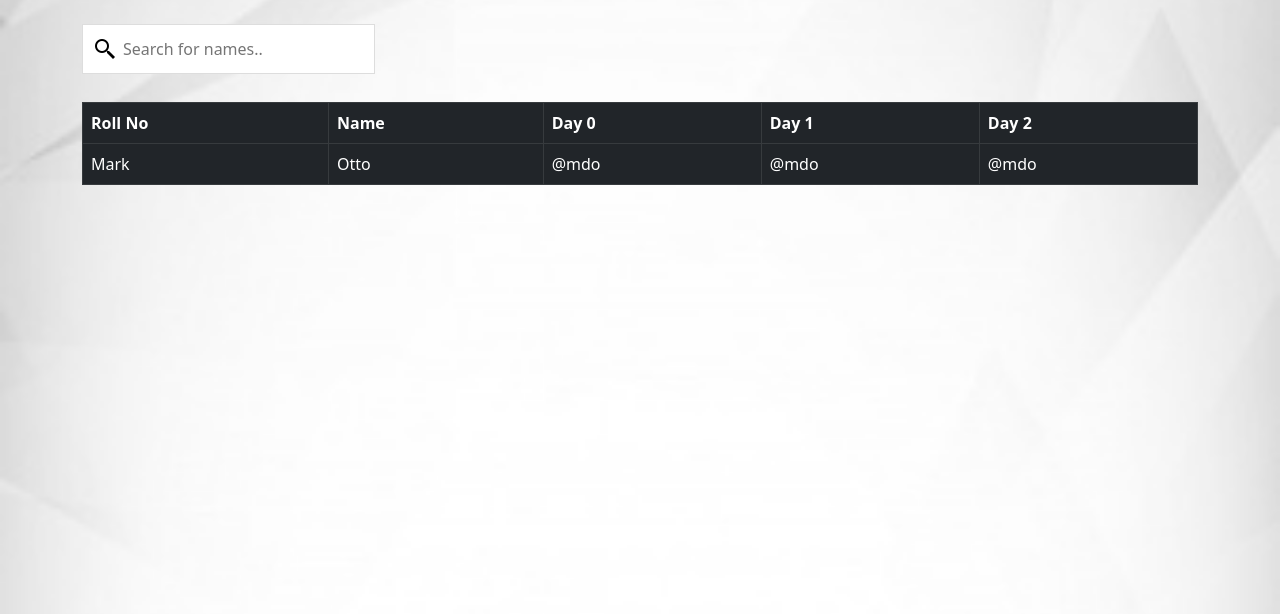
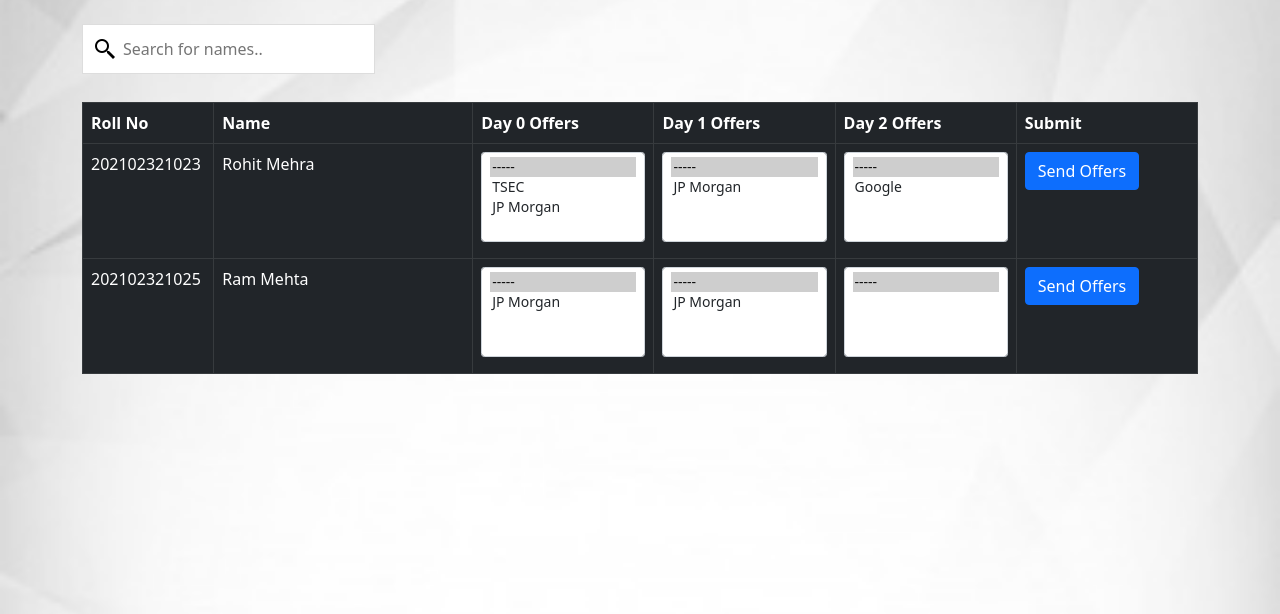
Before and after one commit to shobhitexe/placeme, a Django app: page /placement-status/ in a window 1280 px wide. Shown: the part 56-670 px from the top of the page. Run offline with Django 3.2, Linux system fonts and the light colour scheme; data comes from the database, SQL or seed files in the repository; both versions use the stored data as it was after the commit; some libraries are stand-ins or nearby versions.

Commit message:
added offers

```diff
--- a/base/models.py
+++ b/base/models.py
@@ -28,6 +28,7 @@ class Company(models.Model):
         ('Day 2', 'Day 2',),
     )
     day = models.CharField(max_length=25,choices=DAY_CHOICES,blank=False,default=DAY_CHOICES[0][0],null=False)
+
     class Meta:
         verbose_name_plural = "Company"
 
--- a/base/templates/placement_status.html
+++ b/base/templates/placement_status.html
@@ -4,6 +4,7 @@
 {% block content %}
 
 <link href="{% static 'css/placement_status.css' %}" rel="stylesheet">
+
 
 <div class="container">
     <br>
@@ -18,20 +19,55 @@
         <tr>
             <th scope="col">Roll No</th>
             <th scope="col">Name</th>
-            <th scope="col">Day 0</th>
-            <th scope="col">Day 1</th>
-            <th scope="col">Day 2</th>
+            <th scope="col">Day 0 Offers</th>
+            <th scope="col">Day 1 Offers</th>
+            <th scope="col">Day 2 Offers</th>
+            <th scope="col">Submit</th>
         </tr>
         </thead>
+        {% if statuses %}
         <tbody>
-        <tr>
-            <td>Mark</td>
-            <td>Otto</td>
-            <td>@mdo</td>
-            <td>@mdo</td>
-            <td>@mdo</td>
-        </tr>
+          {% for key,values in statuses.items %}
+            <tr>
+                <td style="width: 100px;">{{key}}</td>
+                <td style="width: 250px;">{{values.0}}</td>
+                <td style="width: 175px;">
+                  <div class="input-group input-group-sm mb-2">
+                  <select multiple="multiple" name="{{key}}-Day0" class="select form-control" id="{{key}}-Day0">
+                    <option selected value>-----</option>
+                    {% for company in values.1 %}
+                    <option>{{company}}</option>
+                    {% endfor %}
+                  </select>
+                </div>
+                </td>
+                <td style="width: 175px;">
+                  <div class="input-group input-group-sm mb-2">
+                  <select multiple name="{{key}}-Day1" class="select form-control" id="{{key}}-Day1">
+                    <option selected value>-----</option>
+                    {% for company in values.2 %}
+                    <option>{{company}}</option>
+                    {% endfor %}
+                  </select>
+                </div>
+                </td>
+                <td style="width: 175px;">
+                  <div class="input-group input-group-sm mb-2">
+                  <select multiple name="{{key}}-Day2" class="select form-control" id="{{key}}-Day2">
+                    <option selected value>-----</option>
+                    {% for company in values.3 %}
+                    <option>{{company}}</option>
+                    {% endfor %}
+                  </select>
+                </div>
+                </td>
+                <td style="width: 175px;">
+                  <button type="submit" class="btn btn-primary" name="offers" value="{{key}}">Send Offers</button>
+                </td>
+            </tr>
+          {% endfor %}
         </tbody>
+        {% endif %}
     </table>
 </div>
 
@@ -47,7 +83,7 @@
 
       // Loop through all table rows, and hide those who don't match the search query
       for (i = 0; i < tr.length; i++) {
-        td = tr[i].getElementsByTagName("td")[0];
+        td = tr[i].getElementsByTagName("td")[1];
         if (td) {
           txtValue = td.textContent || td.innerText;
           if (txtValue.toUpperCase().indexOf(filter) > -1) {
--- a/base/views.py
+++ b/base/views.py
@@ -527,9 +527,24 @@ def placement_status_view(request):
     if request.method == 'GET':
         status = {}
         rnos = PlacementApplicationResponse.objects.values_list('student__roll_number',flat=True).distinct()
+        companies_id = PlacementApplicationResponse.objects.values_list('placement_application__company__id')
         for rno in rnos:
             name = Student.objects.get(roll_number=rno).user.get_full_name()
             status[rno] = [name]
-        print(status)
-        return render(request,'placement_status.html')
+            student_responses = PlacementApplicationResponse.objects.filter(student=Student.objects.get(roll_number=rno))
+            d0_company = []
+            d1_company = []
+            d2_company = []
+            for student_response in student_responses:
+                company = student_response.placement_application.company
+                if company.day == 'Day 0':
+                    d0_company.append(company.name)
+                elif company.day == 'Day 1':
+                    d1_company.append(company.name)
+                elif company.day == 'Day 2':
+                    d2_company.append(company.name)
+            status[rno].append(d0_company)
+            status[rno].append(d1_company)
+            status[rno].append(d2_company)
+        return render(request,'placement_status.html',{'statuses':status})
     return render(request,'placement_status.html')
```
Also changed, not shown: db.sqlite3.
